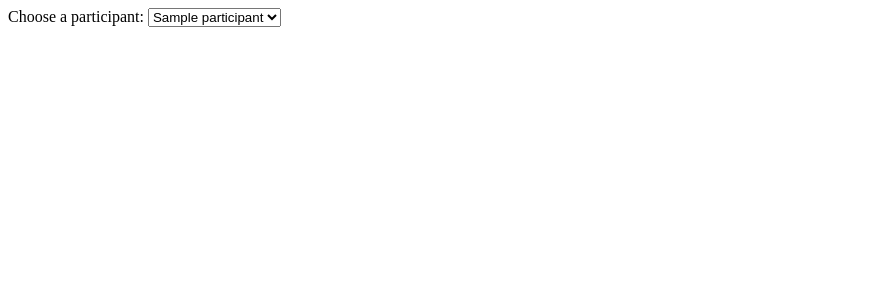
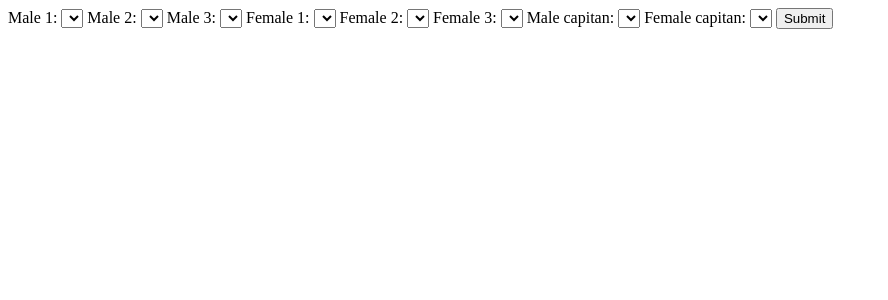
Before and after one commit to MaksymAndreiev/WhoAbove, a Flask app: template templates/index.html in a window 1280 px wide. Shown: the top 300 px of the page, without its empty margins (0-888 px from the left). Run offline with Flask 3, Linux system fonts and the light colour scheme; the template is opened without the code that fills it: most values are stand-ins (such as "Sample title", 1, 10 or a date in 2020); lists and menus that the app fills with data are empty; parts of the project's set-up code (start-up, migrations or seed data) failed here and were passed over.

Commit message:
Add more dropdowns

```diff
--- a/templates/index.html
+++ b/templates/index.html
@@ -6,12 +6,71 @@
 </head>
 <body>
     <form>
-        <label for="participants">Choose a participant:</label>
-        <select id="participants" name="participants">
+        <label for="male1">Male 1:</label>
+        <select id="male1" name="participants">
             {% for participant in participants %}
-                <option value="{{ participant.id }}">{{ participant.name }}</option>
+                {% if participant.sex == 1 %}
+                    <option value="{{ participant.id }}">{{ participant.name }}</option>
+                {% endif %}
             {% endfor %}
         </select>
+        <label for="male2">Male 2:</label>
+        <select id="male2" name="participants">
+            {% for participant in participants %}
+                {% if participant.sex == 1 %}
+                    <option value="{{ participant.id }}">{{ participant.name }}</option>
+                {% endif %}
+            {% endfor %}
+        </select>
+        <label for="male3">Male 3:</label>
+        <select id="male3" name="participants">
+            {% for participant in participants %}
+                {% if participant.sex == 1 %}
+                    <option value="{{ participant.id }}">{{ participant.name }}</option>
+                {% endif %}
+            {% endfor %}
+        </select>
+        <label for="female1">Female 1:</label>
+        <select id="female1" name="participants">
+            {% for participant in participants %}
+                {% if participant.sex == 0 %}
+                    <option value="{{ participant.id }}">{{ participant.name }}</option>
+                {% endif %}
+            {% endfor %}
+        </select>
+        <label for="female2">Female 2:</label>
+        <select id="female2" name="participants">
+            {% for participant in participants %}
+                {% if participant.sex == 0 %}
+                    <option value="{{ participant.id }}">{{ participant.name }}</option>
+                {% endif %}
+            {% endfor %}
+        </select>
+        <label for="female3">Female 3:</label>
+        <select id="female3" name="participants">
+            {% for participant in participants %}
+                {% if participant.sex == 0 %}
+                    <option value="{{ participant.id }}">{{ participant.name }}</option>
+                {% endif %}
+            {% endfor %}
+        </select>
+        <label for="male_capitan">Male capitan:</label>
+        <select id="male_capitan" name="participants">
+            {% for participant in participants %}
+                {% if participant.sex == 1 and participant.capitan == 1 %}
+                    <option value="{{ participant.id }}">{{ participant.name }}</option>
+                {% endif %}
+            {% endfor %}
+        </select>
+        <label for="female_capitan">Female capitan:</label>
+        <select id="female_capitan" name="participants">
+            {% for participant in participants %}
+                {% if participant.sex == 0 and participant.capitan == 1 %}
+                    <option value="{{ participant.id }}">{{ participant.name }}</option>
+                {% endif %}
+            {% endfor %}
+        </select>
+        <input type="submit" value="Submit">
     </form>
 </body>
 </html>
```
